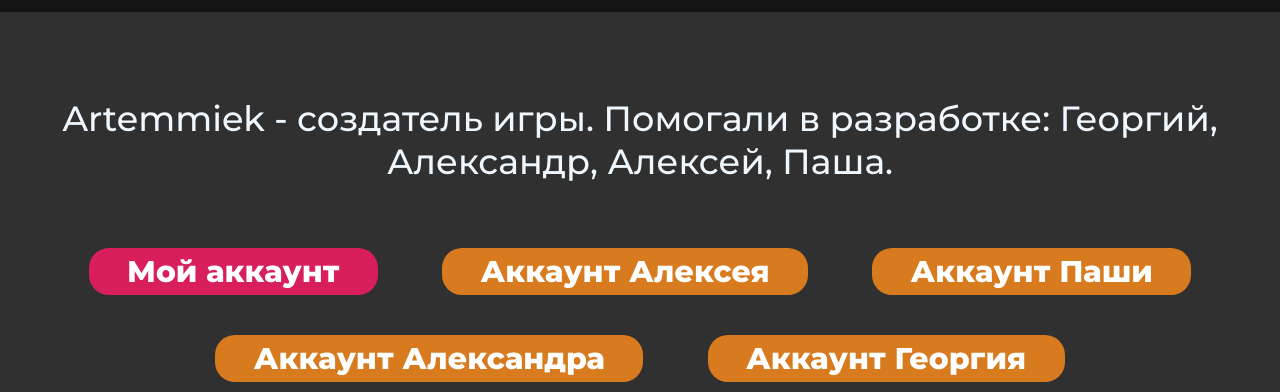
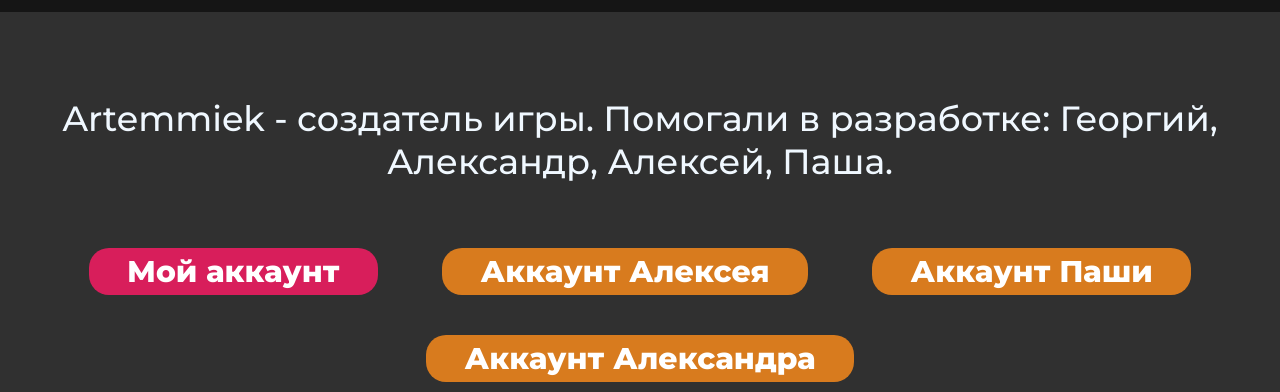
Before and after one commit to Artemchi-web/EliseyGame, a plain HTML site: page main.html in a window 1280 px wide. Shown: the part 2199-2591 px from the top of the page. Drawn offline with Linux system fonts and the light colour scheme; a web font is replaced by a local one.

Commit message:
Update main.html

```diff
--- a/main.html
+++ b/main.html
@@ -50,7 +50,7 @@
             <a href="https://t.me/Leshabalyndyla" target="_blank">Аккаунт Алексея</a>
             <a href="https://t.me/Padl11111" target="_blank">Аккаунт Паши</a>
             <a href="https://t.me/Echpechmeck" target="_blank">Аккаунт Александра</a>
-            <a href="https://t.me/htnwak11" target="_blank">Аккаунт Георгия</a>
+
     </center>
 
 </body>
```
